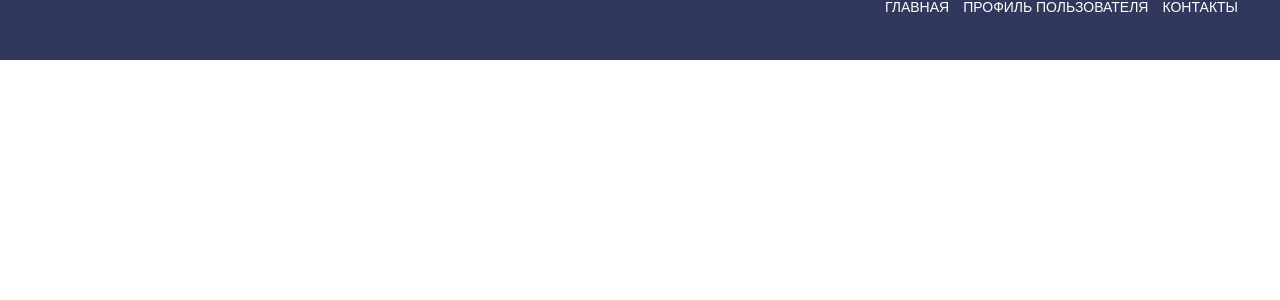
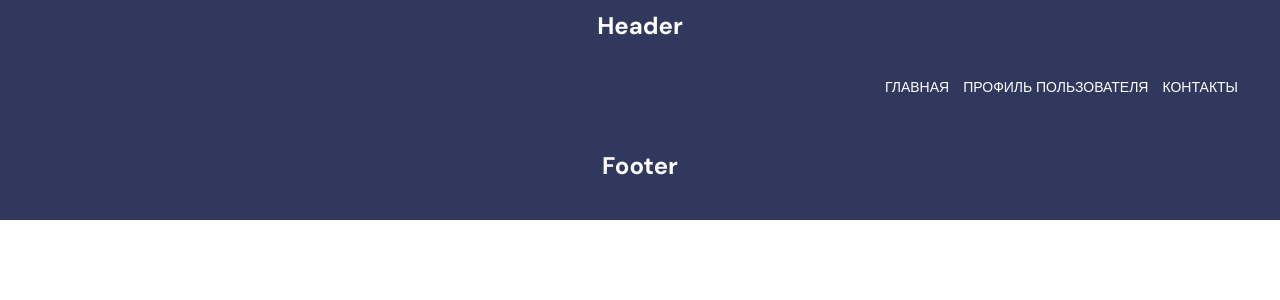
Before and after one commit to splendid-pdf/marketplace-frontend, a React (Create React App) app: page / in a window 1280 px wide. Shown: the top 300 px of the page. Built offline with nearby package versions, Linux system fonts and the light colour scheme.

Commit message:
fix: add Header and Footer folders

```diff
--- a/src/app/App.tsx
+++ b/src/app/App.tsx
@@ -10,6 +10,8 @@ import { ContactsPage } from '../pages/ContactsPage/ContactsPage';
 import { NotFoundPage } from '../pages/NotFoundPage/NotFoundPage';
 
 import { NavBar } from '../widgets/NavBar';
+import { Header } from '../widgets/Header';
+import { Footer } from '../widgets/Footer';
 
 const App = () => {
   const baseUrl = BASE_URL;
@@ -19,6 +21,7 @@ const App = () => {
       <ErrorBoundary>
         <BrowserRouter>
           <Suspense fallback={<Spinner />}>
+            <Header />
             <NavBar />
             <Routes>
               <Route path={`/${baseUrl}`} element={<HomePage />} />
@@ -27,6 +30,7 @@ const App = () => {
               <Route path={`/${baseUrl}/contacts`} element={<ContactsPage />} />
               <Route path={`/${baseUrl}/*`} element={<NotFoundPage />} />
             </Routes>
+            <Footer />
           </Suspense>
         </BrowserRouter>
       </ErrorBoundary>
--- /dev/null
+++ b/src/widgets/Footer/index.ts
@@ -0,0 +1,2 @@
+import { Footer } from './ui/Footer';
+export { Footer };
--- /dev/null
+++ b/src/widgets/Footer/ui/Footer.module.scss
@@ -0,0 +1,10 @@
+.Footer {
+  width: 100%;
+  height: var(--footer-height);
+  padding: 1rem;
+  display: flex;
+  flex-direction: row;
+  justify-content: center;
+  background-color: var(--secondary-color);
+  color: white;
+}
--- /dev/null
+++ b/src/widgets/Footer/ui/Footer.tsx
@@ -0,0 +1,10 @@
+import React from 'react';
+import classes from './Footer.module.scss';
+
+export const Footer: React.FC = () => {
+  return (
+    <div className={classes.Footer}>
+      <h2 style={{ fontSize: 24 }}>Footer</h2>
+    </div>
+  );
+};
--- /dev/null
+++ b/src/widgets/Header/index.ts
@@ -0,0 +1,2 @@
+import { Header } from './ui/Header';
+export { Header };
--- /dev/null
+++ b/src/widgets/Header/ui/Header.module.scss
@@ -0,0 +1,10 @@
+.Header {
+  width: 100%;
+  height: var(--header-height);
+  padding: 1rem;
+  display: flex;
+  flex-direction: row;
+  justify-content: center;
+  background-color: var(--secondary-color);
+  color: white;
+}
--- /dev/null
+++ b/src/widgets/Header/ui/Header.tsx
@@ -0,0 +1,10 @@
+import React from 'react';
+import classes from './Header.module.scss';
+
+export const Header: React.FC = () => {
+  return (
+    <div className={classes.Header}>
+      <h2 style={{ fontSize: 24, marginBottom: 10 }}>Header</h2>
+    </div>
+  );
+};
```
